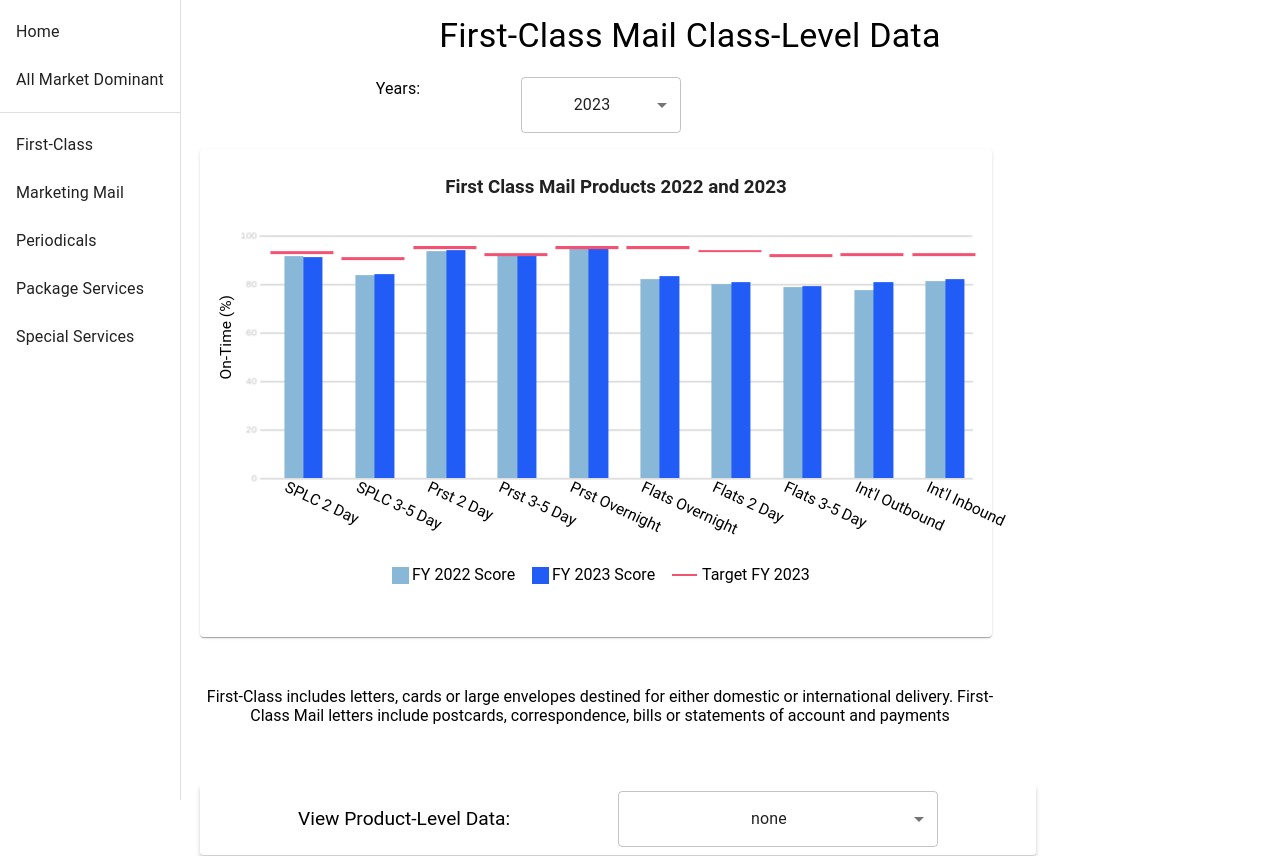
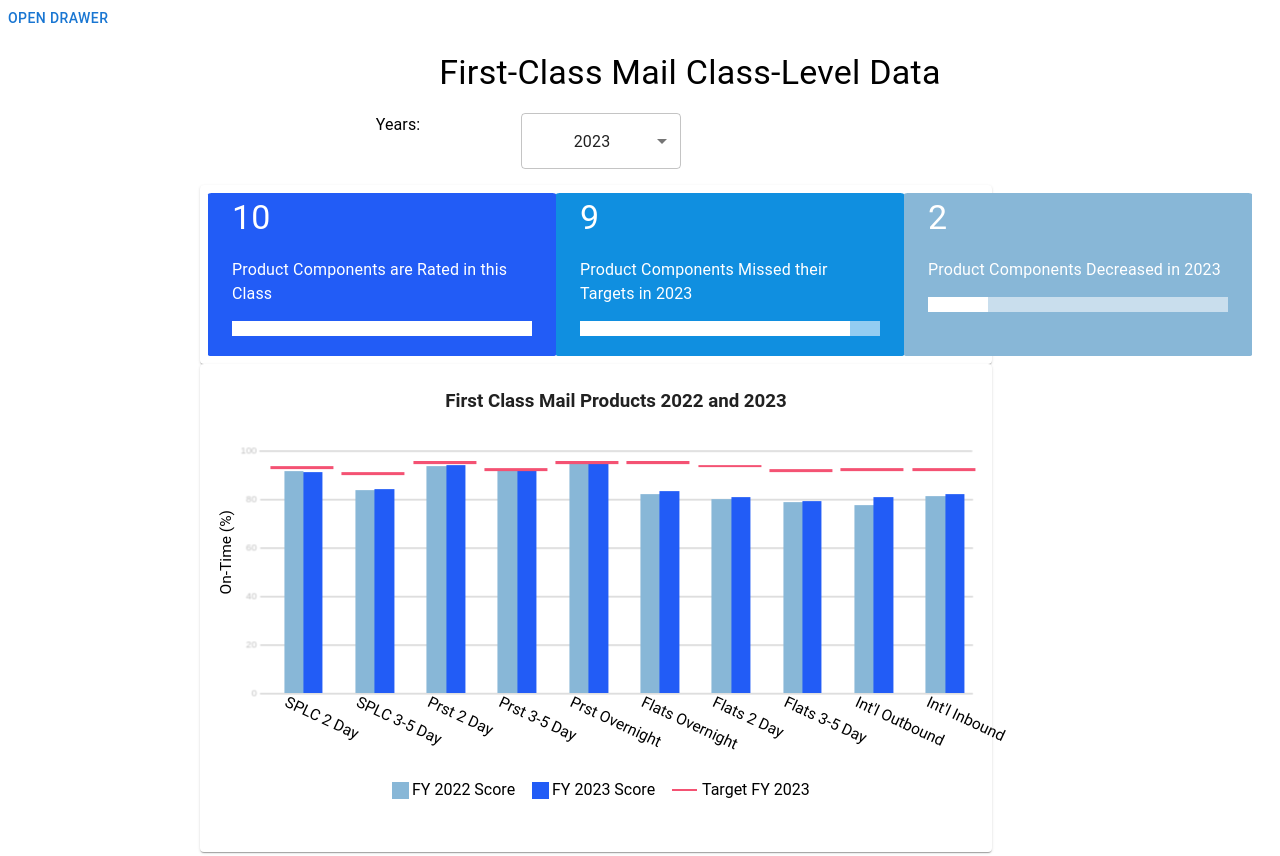
Before and after one commit to matt-ashford/matt-ashford.github.io, a React (Create React App) app: page /first-class in a window 1280 px wide. Shown: the top 856 px of the page. Built offline with nearby package versions, Linux system fonts and the light colour scheme.

Commit message:
fixed sytling for class tooltip

```diff
--- a/src/App.js
+++ b/src/App.js
@@ -11,12 +11,14 @@ import { MailClassPage } from "./mailClassComponents/MailClassPage/MailClassPage
 
 import { Route, Switch, BrowserRouter } from "react-router-dom";
 import Drawer from "./Drawer";
+import Drawer02 from "./Drawer02";
 
 function App() {
   return (
     <>
       <BrowserRouter>
-        <Drawer />
+        <Drawer02 />
+        {/* <Drawer /> */}
         <ThemeProvider theme={myTheme}>
           <div className="App">
             <Switch>
--- a/src/DashComponents/ClassGraphSingleYear/TooltipServiceClassLevel.jsx
+++ b/src/DashComponents/ClassGraphSingleYear/TooltipServiceClassLevel.jsx
@@ -24,12 +24,17 @@ export const TooltipServiceClassLevel = (props) => {
   const { barXPoz, topStart, barWidth, yScale } = tooltipParams;
 
   const [tooltipText, setTooltipText] = useState("");
+  const [tooltipPtsFromTarget, setTooltipPtsFromTarget] = useState("");
+  const [tooltipFY, setTooltipFY] = useState("");
 
   useEffect(() => {
     d3.select(`#${tooltipId}`).style("opacity", 1);
     tooltipXPoz(xHover, tooltipId);
     tooltipYPoz(hoverHeight, tooltipId);
-    setTooltipText(tooltipTextChange(hoverId, propData, selectedYear));
+
+    setTooltipFY(returnTooltipFY(selectedYear));
+    setTooltipPtsFromTarget(tooltipTextChange(hoverId, propData));
+
     drawStroke(hoverId, isHovering);
   }, [xHover, hoverId, isHovering]);
 
@@ -52,20 +57,19 @@ export const TooltipServiceClassLevel = (props) => {
 
   const pointsFromTarget = calcPointsFromTargetAnnual(hoverId, propData);
 
-  const tooltipColor = assignColor(pointsFromTarget);
+  // const tooltipColor = assignColor(pointsFromTarget);
 
-  function assignColor(pointsFromTarget) {
-    if (pointsFromTarget < 0) {
-      return greenGrey;
-    } else {
-      return pinkHighlight;
-    }
-  }
+  // function assignColor(pointsFromTarget) {
+  //   if (pointsFromTarget < 0) {
+  //     return greenGrey;
+  //   } else {
+  //     return pinkHighlight;
+  //   }
+  // }
 
   tooltipDiv
     .style("width", `${tooltipWidth}px`)
     .style("height", `${tooltipHeight}px`)
-    .style("background-color", tooltipColor)
     .on("mouseover", () => {
       setIsHovering(true);
       tooltipDiv.style("opacity", 1);
@@ -74,7 +78,8 @@ export const TooltipServiceClassLevel = (props) => {
   return (
     <div id={tooltipId} className={styles.classGraphTooltip}>
       <span style={{ marginTop: textMarginTop, marginBottom: "5px" }}>
-        {tooltipText}
+        <div>{tooltipFY}</div>
+        {tooltipPtsFromTarget}
       </span>
     </div>
   );
@@ -114,13 +119,26 @@ function tooltipYPoz(hoverHeight, tooltipId) {
   tooltipDiv.style("top", `${outputVal}px`);
 }
 
-function tooltipTextChange(hoverId, propData, selectedYear) {
+function returnTooltipFY(selectedYear) {
+  return `Points from  FY${selectedYear}`;
+}
+
+function tooltipTextChange(hoverId, propData) {
   let pointsFromTarget;
 
   pointsFromTarget = calcPointsFromTargetAnnual(hoverId, propData);
-  // console.log(pointsFromTarget);
 
-  return `Points from  FY${selectedYear} Target: ${pointsFromTarget}`;
+  let pointDiffColor = "redPoints";
+  if (pointsFromTarget <= 0) {
+    pointDiffColor = "greenPoints";
+  }
+
+  return (
+    <>
+      <span className={styles.pointsFromTargetLabel}>Target:</span>
+      <span className={`${styles[pointDiffColor]}`}>{pointsFromTarget}</span>
+    </>
+  );
 }
 
 function calcPointsFromTargetAnnual(hoverId, propData) {
--- a/src/DashComponents/ClassGraphSingleYear/classGraph.module.css
+++ b/src/DashComponents/ClassGraphSingleYear/classGraph.module.css
@@ -1,3 +1,19 @@
+/* @import "../../theme.css"  */
+:root {
+  --primaryColor: #225cf6;
+  --secondaryColor: #88b7d7;
+  --lightBlue: #108fe0;
+  --highlightColor: #e08d20;
+  --lightGrey: #e6e8e6;
+  --darkGrey: #d0d6d4;
+  --greenGrey: #69cfa9;
+  --pinkHighlight: #f45273;
+  --alternateHighlight: #1ed4c7;
+  --alternateSecondary: #1e7fd4;
+  --lineGraphTitleBlock: #caf3fa;
+  --coolBoxShadow: 5px 5px 0px hsla(0, 1%, 37%, 0.329);
+}
+
 .classGraphContainer {
   /* margin-left: 1%; */
   /* width: fit-content; */
@@ -15,7 +31,7 @@
 
 .classGraphTooltip {
   position: relative;
-  background: lightsteelblue;
+  background: var(--lightGrey);
   text-align: center;
   vertical-align: middle;
   padding-top: 10px;
@@ -44,3 +60,14 @@
   color: black;
   opacity: 0;
 }
+.pointsFromTargetLabel {
+  margin-right: 0.3rem;
+}
+
+.redPoints {
+  color: red;
+}
+
+.greenPoints {
+  color: green;
+}
--- /dev/null
+++ b/src/Drawer02.jsx
@@ -0,0 +1,54 @@
+import { useEffect, useState } from "react";
+
+import Box from "@mui/material/Box";
+import Drawer from "@mui/material/Drawer";
+import Button from "@mui/material/Button";
+import List from "@mui/material/List";
+import Divider from "@mui/material/Divider";
+import ListItem from "@mui/material/ListItem";
+import ListItemButton from "@mui/material/ListItemButton";
+import ListItemText from "@mui/material/ListItemText";
+
+export const Drawer02 = (props) => {
+  const [state, setState] = useState({
+    left: false,
+  });
+
+  const toggleDrawer = (open) => () => {
+    setState({ ...state, left: open });
+  };
+
+  const list = () => (
+    <Box
+      sx={{ width: 250 }}
+      role="presentation"
+      onClick={toggleDrawer(false)}
+      onKeyDown={toggleDrawer(false)}
+    >
+      <List>
+        <ListItem disablePadding>
+          <ListItemButton>
+            <ListItemText primary="Open Drawer" />
+          </ListItemButton>
+        </ListItem>
+      </List>
+    </Box>
+  );
+
+  return (
+    <div>
+      <Button onClick={toggleDrawer(true)}>Open Drawer</Button>
+      <Drawer anchor="left" open={state.left} onClose={toggleDrawer(false)}>
+        <ul>
+          <li>item</li>
+          <li>item</li>
+          <li>item</li>
+          <li>item</li>
+        </ul>
+        {list()}
+      </Drawer>
+    </div>
+  );
+};
+
+export default Drawer02;
--- a/src/mailClassComponents/MailClassPage/MailClassPage.jsx
+++ b/src/mailClassComponents/MailClassPage/MailClassPage.jsx
@@ -96,18 +96,18 @@ export const MailClassPage = (props) => {
               selectedYear={selectedYear}
               changeYearSelected={changeYearSelected}
             />
-            {/* <Grid item lg={7} md={12}>
+            <Grid item lg={7} md={12}>
               <Paper className={classes.paper}>
                 <div>
                   {" "}
                   <ProductCountTableData
-                    propData={joinedData}
+                    propData={joinedDataAnnual}
                     selectedYear={selectedYear}
                     mailClassName={mailClassName}
                   />{" "}
                 </div>
               </Paper>
-            </Grid> */}
+            </Grid>
 
             <Paper
               // className={classes.graphDivFirstClass}
```
